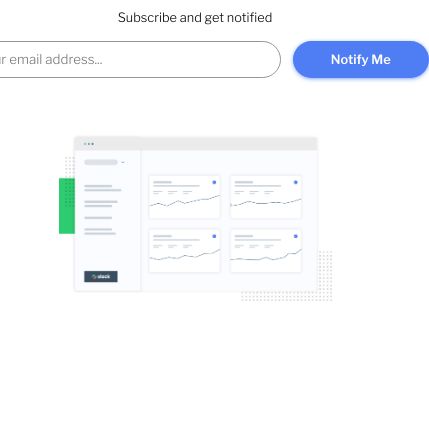
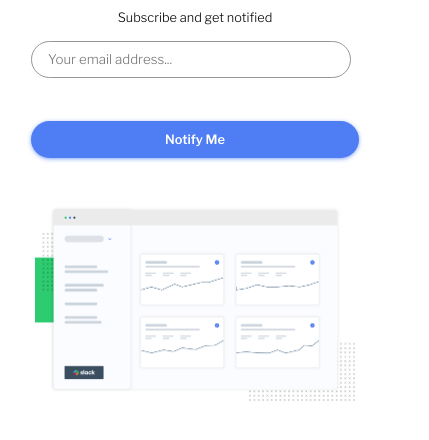
Before and after one commit to codingasford/ping-coming-soon-page-master, a plain HTML site: page index.html in a window 390 px wide. Shown: the part 142-582 px from the top of the page, 429 px wide, since content can reach past the window. Drawn offline with nearby package versions, Linux system fonts and the light colour scheme.

Commit message:
Project Complete

```diff
--- /dev/null
+++ b/app.js
@@ -0,0 +1,9 @@
+let elem = document.querySelector("#email-input");
+let warning = document.querySelector("#invalid-warning");
+warning.style.visibility = "hidden";
+
+function HandleInvalid() {
+    elem.style.border = "1px solid red";
+    warning.style.visibility = "visible";
+
+}
--- a/index.html
+++ b/index.html
@@ -5,10 +5,11 @@
     <meta http-equiv="X-UA-Compatible" content="IE=edge">
     <meta name="viewport" content="width=device-width, initial-scale=1.0">
     <link rel="stylesheet" href="styles.css">
+    <script src="./app.js" defer></script>
     <title>Ping Coming Soon Page</title>
 </head>
 <body>
-    <div id="flex-container">
+    <div id="main-flex-container">
         <header>
             <img src="./Instructions/images/logo.svg" id="logo">
             <br>
@@ -19,8 +20,16 @@
             <div id="subscribe-text">Subscribe and get notified</div>
         </header>
         <section>
-            <input type="text" placeholder="Your email address..." id="email-input">
-            <button id="notify-btn">Notify Me</button>
+            <form action="" id="form-flex-container">
+                    <input type="text" placeholder="Your email address..." id="email-input" required
+                    oninvalid="this.setCustomValidity(' '); HandleInvalid();"
+                    oninput="setCustomValidity('')">
+                    <div id="notify-btn-container">
+                        <button type="submit" id="notify-btn">Notify Me</button>
+                        <button id="decoy-btn">Notify Me</button>
+                    </div>
+                    <div id="invalid-warning">Please provide a valid email address</div>
+                </form>
         </section>
         <img src="./Instructions/images/illustration-dashboard.png" id="illustration">
     </div>
--- a/styles.css
+++ b/styles.css
@@ -4,14 +4,21 @@
     box-sizing: border-box;
     font-family: 'Libre Franklin', sans-serif;
     white-space: nowrap;
+
 }
 
-#flex-container {
+
+
+#main-flex-container {
     display: flex;
     flex-direction: column;
     align-items: center;
+    text-align: center;
     margin: 4rem;
-    text-align: center;
+}
+
+#form-flex-container {
+    position: relative;
 }
 
 #logo {
@@ -39,6 +46,7 @@
     font-weight: 500;
 }
 
+
 #email-input {
     border: 1px solid hsl(0, 0%, 59%);
     border-radius: 2rem;
@@ -48,7 +56,57 @@
     margin-right: 0.5rem;
 }
 
+#email-input:focus {
+    outline: none;
+}
+
+#invalid-warning {
+    position: absolute;
+    color: red;
+    font-size: 0.7rem;
+    font-style: italic;
+    padding: 0.5rem;
+    margin-left: 1rem;
+
+}
+
+#notify-btn-container {
+    display: inline;
+    position: relative;
+    height: 2.3rem;
+    width: 8.5rem;
+}
+
 #notify-btn {
+    top: -0.5rem;
+    bottom: 0;
+    left: 0;
+    right: 0;
+
+
+    height: 2.3rem;
+    width: 8.5rem;
+    background-color: transparent;
+    border: none;
+    border-radius: 2rem;
+    color: white;
+    font-size: 0.8rem;
+    font-weight: 600;
+    pointer-events: none;
+    z-index: 100;
+
+
+    /* box-shadow: 0px 1px 5px -1px hsl(223, 87%, 63%); */
+}
+
+#decoy-btn {
+    position: absolute;
+    top: -0.5rem;
+    bottom: 0;
+    left: 0;
+    right: 0;
+
+
     height: 2.3rem;
     width: 8.5rem;
     background-color: hsl(223, 87%, 63%);
@@ -59,12 +117,55 @@
     font-weight: 600;
     cursor: pointer;
     box-shadow: 0px 1px 5px -1px hsl(223, 87%, 63%);
+    z-index: 1;
+}
+
+#decoy-btn:hover {
+    background-color: hsl(223, 100%, 88%);
+    box-shadow: 0px 1px 5px -1px hsl(223, 100%, 88%);
 }
 
 #illustration {
-    min-height: 10rem;
-    max-height: 20rem;
-    width: 70vw;
-    max-width: 25rem;
-    margin-top: 3.5rem;
+    width: 25rem;
+    margin: 5rem;
 }
+
+@media screen and (max-width: 600px) {
+    #form-flex-container {
+        display: flex;
+        flex-direction: column;
+
+    }
+
+    #invalid-warning {
+        top: 2.5rem;
+        margin: 0;
+        width: 100%;
+        text-align: center;
+
+    }
+
+    #notify-btn-container {
+        position: absolute;
+        left: 0;
+        right: 0;
+        top: 5.5rem;
+        margin-left: auto;
+        margin-right: auto;
+        width: 100%;
+    }
+
+    #notify-btn {
+        width: 100%;
+    }
+
+    #decoy-btn {
+        width: 100%;
+    }
+
+    #illustration {
+        margin-top: 8rem;
+        width: 20rem;
+    }
+
+}
```
